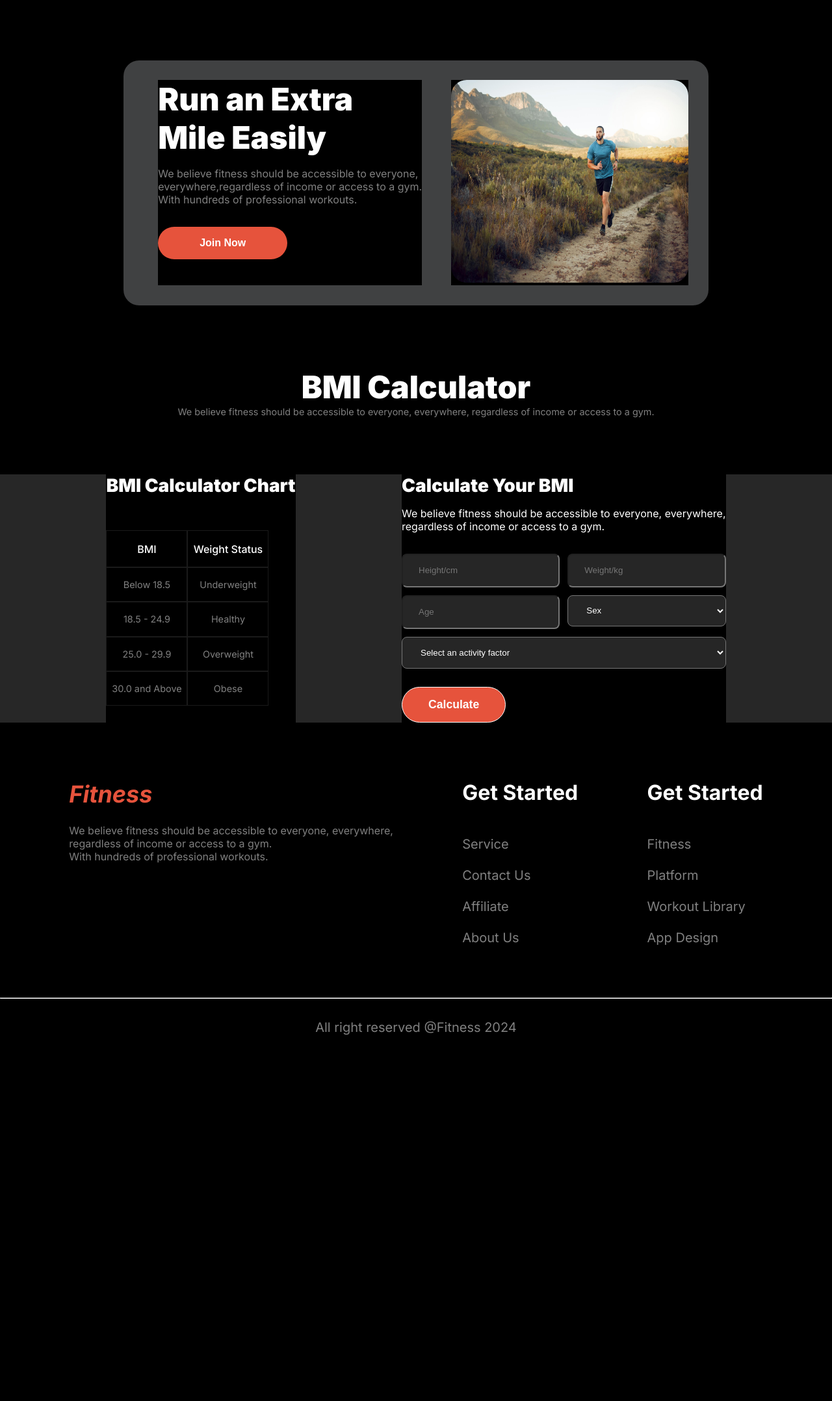
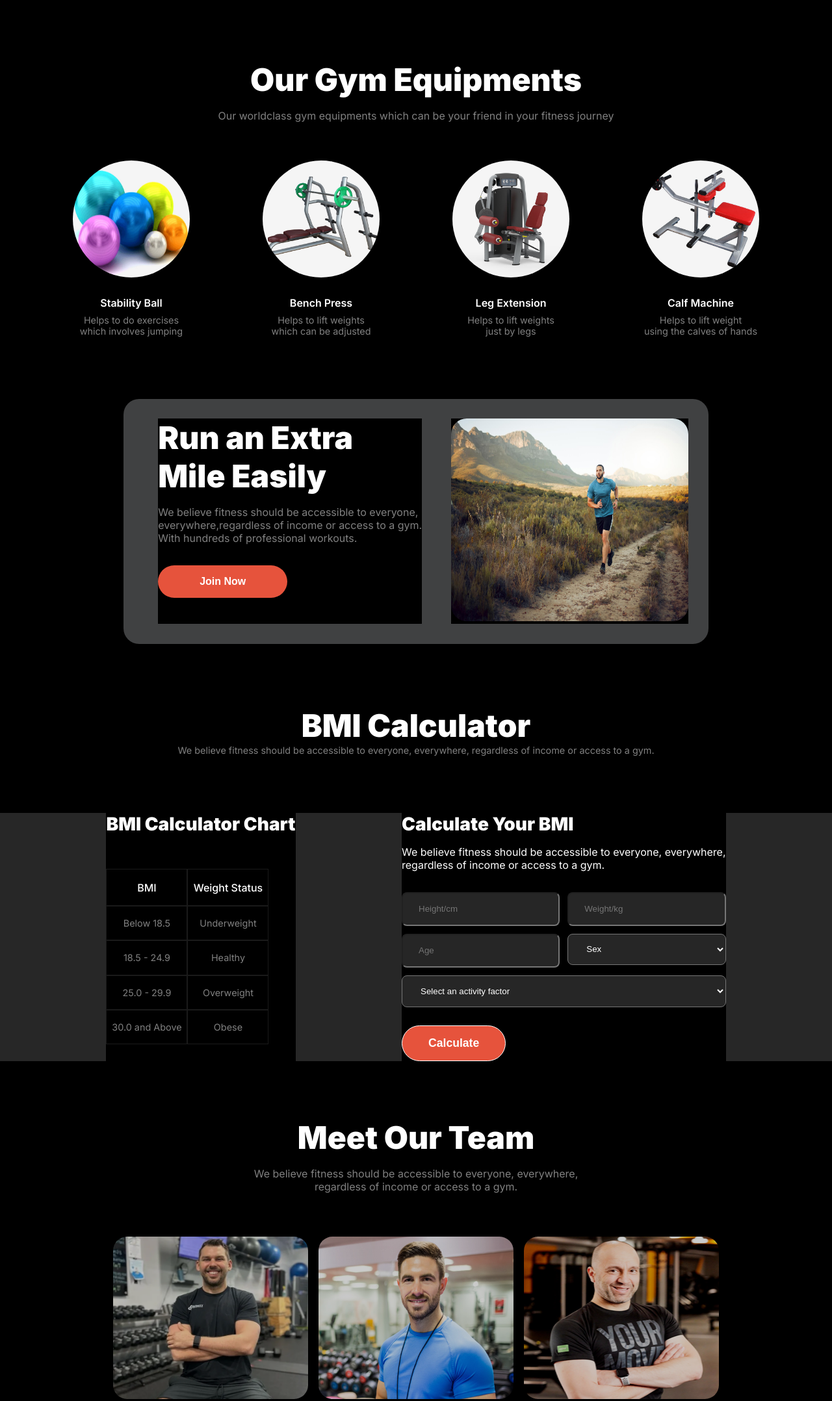
Before and after one commit to ezmahir/Milestone-2-Assignment, a plain HTML site: page index.html in a window 1280 px wide. Shown: the part 1311-3467 px from the top of the page at 65% size. Before the commit the page ends 2952 px from the top, so only its background shows below. Drawn offline with Linux system fonts and the light colour scheme; a web font is replaced by a local one.

Commit message:
Final push

```diff
--- a/Styles/media.css
+++ b/Styles/media.css
@@ -82,4 +82,16 @@
         flex-direction: column;
         gap: 3rem;
     }
+    .row-1{
+        flex-direction: column;
+    }
+    #form{
+        border-radius: 0.5rem;
+        height: 3rem;
+        padding-left: 0.5rem;
+        background-color: rgba(128, 128, 128, 0.296);
+    }
+    #form2{
+        margin-left: 1rem;
+    }
 }
--- a/Styles/style.css
+++ b/Styles/style.css
@@ -287,11 +287,9 @@ nav{
     font-weight: 600;
     margin-top: 1rem;
 }
-/* footer{
-    width: 100%;
-    height: 500px;
-    background-color: aquamarine;
-} */
+footer{
+    margin-top: 6.75rem;
+}
 .foot-1 h1{
     margin-bottom: 1.5rem;
 }
@@ -328,3 +326,45 @@ nav{
     justify-content: center;
     margin-bottom: 3rem;
 }
+/* .meet{
+    display: flex;
+    flex-direction: column;
+    align-items: center;
+} */
+ .meet-title{
+    font-size: 3rem;
+    font-weight: 900;
+    display: flex;
+    justify-content: center;
+    margin-bottom: 1rem;
+ }
+ .meet-subtitle p{
+    font-size: 1rem;
+    font-weight: 400;
+    color: rgba(255, 255, 255, 0.5);
+    display: flex;
+    justify-content: center;
+ }
+ .meet-subtitle{
+    margin-bottom: 3.7rem;
+ }
+ .trainers{
+    width: 1060px;
+    display: flex;
+    justify-content: center;
+ }
+ .row-1{
+    display: flex;
+    justify-content: center;
+ }
+ .row-1 img{
+    width: 300px;
+    height: 250px;
+    margin: 0.5rem;
+    border-radius: 1.35rem;
+    filter: brightness(80%);
+ }
+ .sp img{
+    height: 11.25rem;
+    width: 11.25rem;
+ }
--- a/index.html
+++ b/index.html
@@ -119,6 +119,63 @@
             </div>
         </div>
 
+        <div class="sec-para">
+            <p id="sec-para-title">Our Gym Equipments</p>
+            <p id="sec-para-des">Our worldclass gym equipments
+                which can be your friend in your fitness journey</p>
+        </div>
+
+        <div class="round-card-container">
+            <div class="round-cards">
+                <div class="round-pic sp">
+                    <img src="images/stability-ball.jpg" alt="">
+                </div>
+                <div class="round-card-title">
+                    <p>Stability Ball</p>
+                </div>
+                <div class="round-card-des">
+                    <p>Helps to do exercises</p>
+                    <p>which involves jumping</p>
+                </div>
+            </div>
+            <div class="round-cards">
+                <div class="round-pic sp">
+                    <img src="images/bench-press.jpg" alt="">
+                </div>
+                <div class="round-card-title">
+                    <p>Bench Press</p>
+                </div>
+                <div class="round-card-des">
+                    <p>Helps to lift weights</p>
+                    <p>which can be adjusted</p>
+                </div>
+            </div>
+            <div class="round-cards">
+                <div class="round-pic sp">
+                    <img src="images/leg-extension.jpg" alt="">
+                </div>
+                <div class="round-card-title">
+                    <p>Leg Extension</p>
+                </div>
+                <div class="round-card-des">
+                    <p>Helps to lift weights</p>
+                    <p>just by legs</p>
+                </div>
+            </div>
+            <div class="round-cards">
+                <div class="round-pic sp">
+                    <img src="images/calf-machine.jpg"">
+                </div>
+                <div class="round-card-title">
+                    <p>Calf Machine</p>
+                </div>
+                <div class="round-card-des">
+                    <p>Helps to lift weight</p>
+                    <p>using the calves of hands</p>
+                </div>
+            </div>
+        </div>
+
         <div class="extra-section">
             <div class="extra-section-typing">
                 <div class="extra-section-title">
@@ -186,10 +243,30 @@
             </div>
         </div>
 
-        <div>
+        <div class="meet">
+            <div class="meet-title">
+                <p>Meet Our Team</p>
+            </div>
+            <div class="meet-subtitle">
+                <p>We believe fitness should be accessible to everyone, everywhere,</p>
+                <p>regardless of income or access to a gym.</p>
+            </div>
+        </div>
 
+        <div class="tariners">
+            <div class="row-1">
+                <img src="images/trainer1.png" alt="">
+                <img src="images/trainer2.png" alt="">
+                <img src="images/trainer3.png" alt="">
+            </div>
+            <div class="row-1">
+                <img src="images/trainer4.png" alt="">
+                <img src="images/trainer5.png" alt="">
+                <img src="images/trainer6.png" alt="">
+            </div>
         </div>
     </main>
+
     <footer class="inter-font">
         <div class="footer">
             <div class="foot-1">
```
Also changed, not shown: images/bench-press.jpg (added), images/calf-machine.jpg (added), images/leg-extension.jpg (added), images/leg-press.jpg (added), images/stability-ball.jpg (added).
